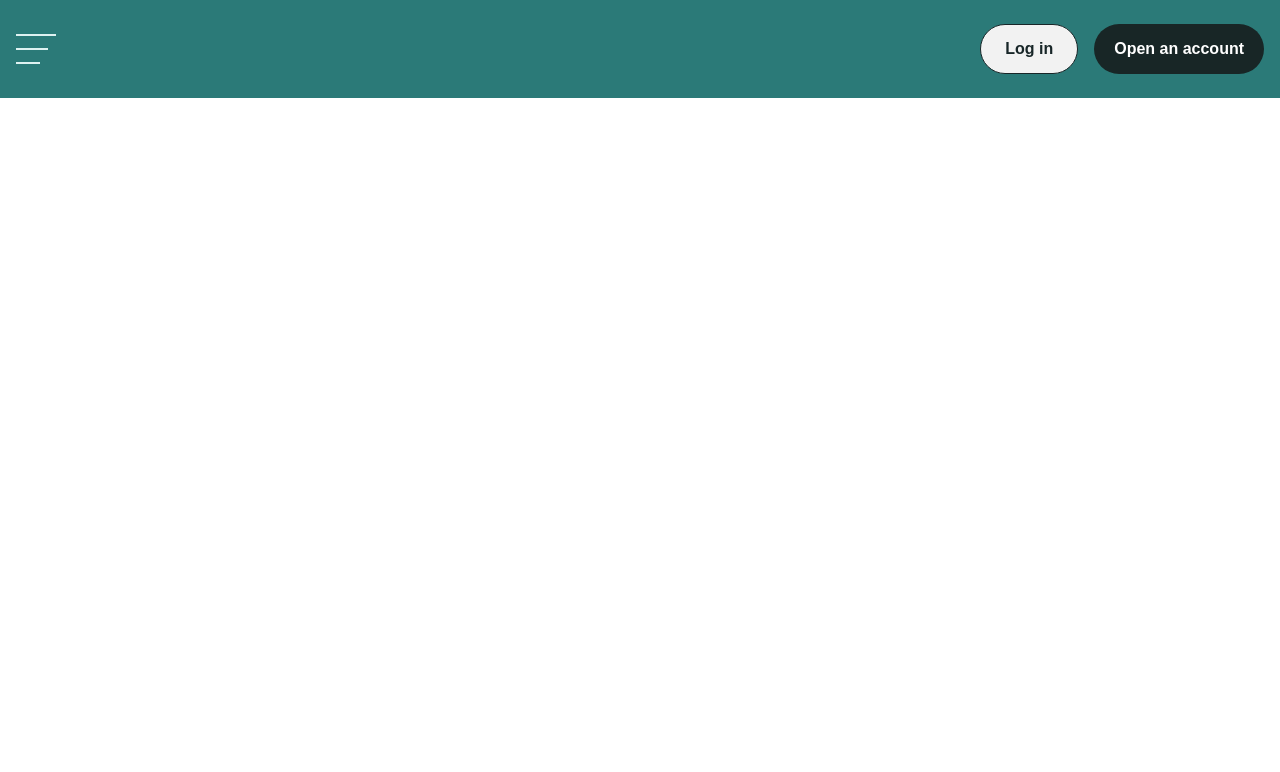
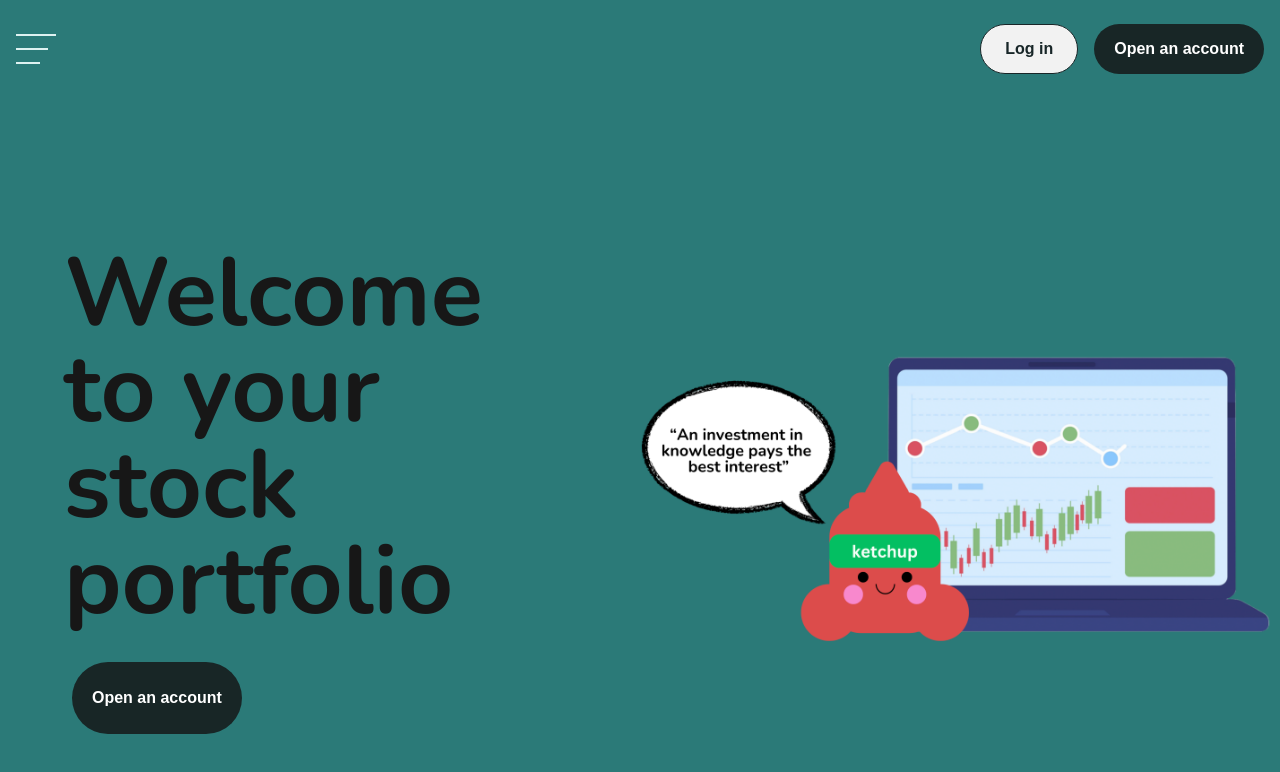
Before and after one commit to Quoctynoob/Asset_Tracker, a Next.js app in the folder stockPortfolio/frontend/: page / in a window 1280 px wide. Shown: the top 772 px of the page. Built offline with nearby package versions, Linux system fonts and the light colour scheme.

Commit message:
finish the welcome page

```diff
--- a/stockPortfolio/frontend/app/layout.tsx
+++ b/stockPortfolio/frontend/app/layout.tsx
@@ -1,11 +1,8 @@
 import "./styles/globals.css"
 
 export const metadata = {
-  title: 'Stock Portfolio',
+  title: 'Asset Tracker',
   description: 'All about stock',
-  icons: {
-    icon: '/favicon/ketchup.ico',
-  },
 }
 
 export default function RootLayout({
@@ -15,6 +12,15 @@ export default function RootLayout({
 }) {
   return (
     <html lang="en">
+      <head>
+        <link rel="icon" href="/favicon/ketchup.ico" type="image/x-icon" />
+        <link rel="preconnect" href="https://fonts.googleapis.com" />
+        <link rel="preconnect" href="https://fonts.gstatic.com" crossOrigin="anonymous" />
+        <link
+          href="https://fonts.googleapis.com/css2?family=Nunito:ital,wght@0,200..1000;1,200..1000&display=swap"
+          rel="stylesheet"
+        />
+      </head>
       <body>{children}</body>
     </html>
   )
--- a/stockPortfolio/frontend/app/page.tsx
+++ b/stockPortfolio/frontend/app/page.tsx
@@ -3,6 +3,8 @@ import MainWelcome from './welcome/mainWelcome';
 
 export default function HomePage() {
   return (
-    <MainWelcome />
+    <>
+      <MainWelcome />
+    </>
   );
 }
--- a/stockPortfolio/frontend/app/welcome/Header.tsx
+++ b/stockPortfolio/frontend/app/welcome/Header.tsx
@@ -43,7 +43,7 @@ const Header: React.FC = () => {
           <button className="bg-lightGrey font-bold text-darkerGreen m-2 rounded-full px-6 py-3 hover:bg-gradient-to-t from-neutral-300 to-slate-300 border border-darkerGreen">
             Log in
           </button>
-          <button className="bg-darkGreen text-white ml-2 mr-0 my-2 rounded-full px-5 py- font-bold hover:bg-gradient-to-t from-lightGreen via-darkGreen to-darkerGreen">
+          <button className="bg-darkGreen text-white ml-2 mr-0 my-2 rounded-full px-5 font-bold hover:bg-gradient-to-t from-lightGreen via-darkGreen to-darkerGreen">
             Open an account
           </button>
         </div>
--- a/stockPortfolio/frontend/app/welcome/Welcome.tsx
+++ b/stockPortfolio/frontend/app/welcome/Welcome.tsx
@@ -2,8 +2,20 @@ import React from 'react';
 
 const Welcome: React.FC = () => {
   return (
-    <div className='bg-frontPage'>
+    <div className='bg-frontPage  flex flex-col md:flex-row h-screen'>
+      <div className='flex flex-col justify-center items-start w-full p-16 md:w-1/2'>
+        <p className='font-bold mb-4 text-8xl font-nunito'>
+          Welcome to your stock portfolio
+        </p>
+        <button className="bg-darkGreen text-white text-l ml-2 mr-0 my-4 rounded-full px-5 py-6 font-bold hover:bg-gradient-to-t
+        from-lightGreen via-darkGreen to-darkerGreen">
+            Open an account
+          </button>
+      </div>
 
+      <div className='w-full md:w-1/2 flex justify-center items-center'>
+        <img src="/images/welcomeLogo.png" alt="logo" />
+      </div>
     </div>
 
   );
--- a/stockPortfolio/frontend/tailwind.config.ts
+++ b/stockPortfolio/frontend/tailwind.config.ts
@@ -8,6 +8,9 @@ export default {
   ],
   theme: {
     extend: {
+      fontFamily: {
+        nunito: ['"Nunito"', "sans-serif"],
+      },
       colors: {
         background: "var(--background)",
         foreground: "var(--foreground)",
```
Also changed, not shown: stockPortfolio/frontend/public/images/welcomeLogo.png (added).
